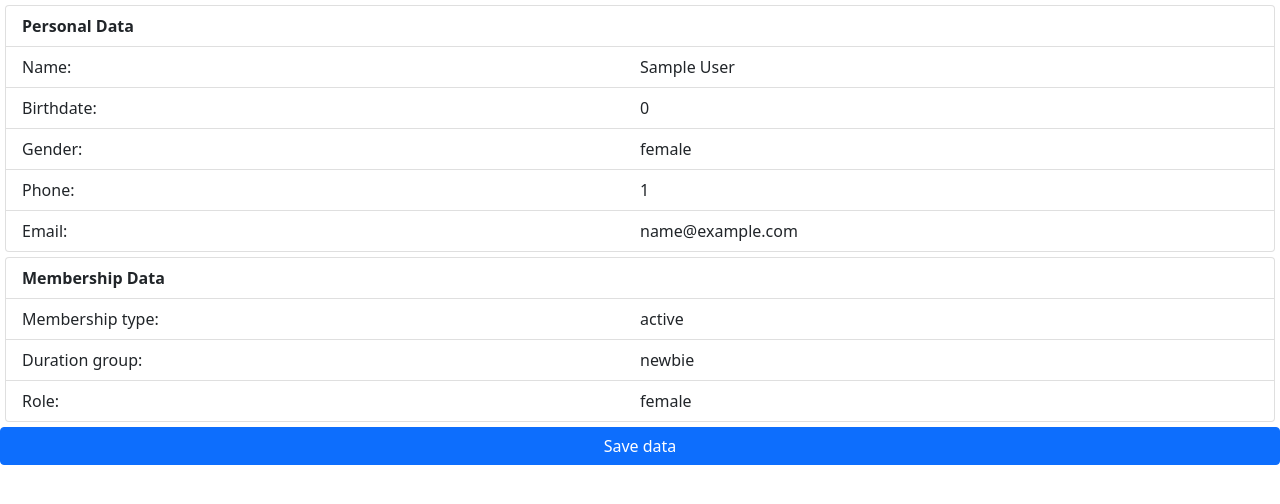
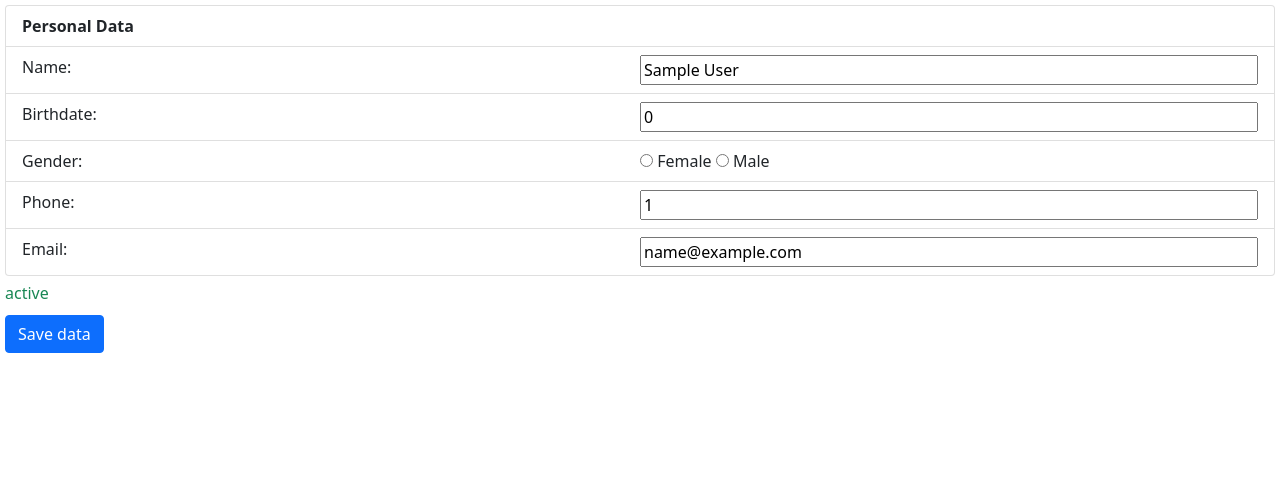
Before and after one commit to sisch0909/databases1, a Flask app: template app/templates/edit.html in a window 1280 px wide. Shown: the part 56-560 px from the top of the page. Run offline with Flask 2, Linux system fonts and the light colour scheme; the template is opened without the code that fills it: most values are stand-ins (such as "Sample title", 1, 10 or a date in 2020).

Commit message:
webapp v3

```diff
--- a/app/app.py
+++ b/app/app.py
@@ -1,5 +1,5 @@
 #!/usr/bin/env python
-from flask import Flask, render_template
+from flask import Flask, render_template, request
 from flask_restful import Resource, Api
 #from flask_sqlalchemy import SQLAlchemy
 from pandas import pandas as pd
@@ -28,5 +28,35 @@
 def home():
     return render_template("home.html", members=members)
 
+@app.route('/login', methods=["POST"])
+def loginpage():
+    email = request.form.get("email")
+    password = request.form.get("password")
+    id=0
+    i=0
+    error_statement=""
+    if not email or not password:
+        error_statement = "Please fill in missing field"
+        return render_template("login.html",
+            email=email,
+            password=password,
+            error_statement=error_statement)
+    #while i == 1:
+      #  if email == members.email.id:
+       #     if password == members.pw.id:
+        #        #return render_template("welcome.html", members=members)
+         #       i=0
+        #else:
+        #    id=+1
+        #    i=1
+        #    return render_template("wrongpwd.html", member=len(members))
+
+@app.route('/edit', methods=["POST"])
+def update_data():
+    email = request.form.get("email")
+    password = request.form.get("password")
+    update_statement=" Your data has been succesfully updated!"
+    return render_template("edit.html", update_statement=update_statement, members=members)
+
 if __name__ == '__main__':
     app.run(host='0.0.0.0', port=80, debug=True)
--- a/app/static/css/main.css
+++ b/app/static/css/main.css
@@ -1,5 +1,4 @@
 .loginframe{
-    position: absolute;
     top: 15vh;
     background: #fff;
     padding: 30px;
--- a/app/templates/base.html
+++ b/app/templates/base.html
@@ -12,28 +12,28 @@
   <body>
     <nav class="navbar navbar-expand-lg navbar-light bg-light">
       <div class="container-fluid">
-        <a class="navbar-brand" href="/">SVD</a>
+        <a class="navbar-brand" href="{{ url_for('login')}}">SVD</a>
         <button class="navbar-toggler" type="button" data-bs-toggle="collapse" data-bs-target="#navbarSupportedContent" aria-controls="navbarSupportedContent" aria-expanded="false" aria-label="Toggle navigation">
           <span class="navbar-toggler-icon"></span>
         </button>
         <div class="collapse navbar-collapse" id="navbarSupportedContent">
           <ul class="navbar-nav me-auto mb-2 mb-lg-0">
             <li class="nav-item">
-              <a class="nav-link active" aria-current="page" href="/home">Home</a>
+              <a class="nav-link active" aria-current="page" href="{{ url_for('home')}}">Home</a>
             </li>
             <li class="nav-item dropdown">
               <a class="nav-link dropdown-toggle" href="#" id="navbarDropdown" role="button" data-bs-toggle="dropdown" aria-expanded="false">
                 My personal data
               </a>
               <ul class="dropdown-menu" aria-labelledby="navbarDropdown">
-                <li><a class="dropdown-item" href="/view">View data</a></li>
-                <li><a class="dropdown-item" href="/edit">Edit data</a></li>
+                <li><a class="dropdown-item" href="{{ url_for('view')}}">View data</a></li>
+                <li><a class="dropdown-item" href="{{ url_for('edit')}}">Edit data</a></li>
                 <li><hr class="dropdown-divider"></li>
                 <li><a class="dropdown-item" href="#">Something else here</a></li>
               </ul>
             </li>
             <li class="nav-item">
-              <a class="nav-link" href=/#">Logout</a>
+              <a class="nav-link" href="/">Logout</a>
             </li>
           </ul>
 
--- a/app/templates/edit.html
+++ b/app/templates/edit.html
@@ -1,7 +1,7 @@
 {% extends 'base.html' %}
 
 {% block content %}
-<div personal>
+<form action="{{ url_for('update_data')}}" method="POST" class="">
   <ul class="list-group personal" >
     <li class="list-group-item bold">
       Personal Data
@@ -11,9 +11,7 @@
         <div>
           Name:
         </div>
-        <div>
-          {{ members.first_name.1 }} {{ members.last_name.1 }}
-        </div>
+          <input type="text" value="{{ members.first_name.1 }} {{ members.last_name.1 }}"/>
       </div>
     </li>
     <li class="list-group-item">
@@ -21,9 +19,7 @@
         <div>
           Birthdate:
         </div>
-        <div>
-          {{ members.birthday.1 }}
-        </div>
+          <input type="text" value="{{ members.birthday.1 }}"/>
       </div>
     </li>
     <li class="list-group-item">
@@ -32,9 +28,8 @@
           Gender:
         </div>
         <div>
-          {% if members.gender.1 == 'm' %}male
-          {% else %}female
-          {% endif %}
+          <input className="radio" type="radio" id="female" name="paymentMethod" value="female"> Female </input>
+          <input className="radio" type="radio" id="male" name="paymentMethod" value="male"> Male</input>
         </div>
       </div>
     </li>
@@ -43,9 +38,7 @@
         <div>
           Phone:
         </div>
-        <div>
-          {{ members.phone_number.1 }}
-        </div>
+        <input type="text" value="{{ members.phone_number.1 }}"/>
       </div>
       </li>
     <li class="list-group-item">
@@ -53,55 +46,11 @@
         <div>
           Email:
         </div>
-        <div>
-          {{ members.email.1 }}
-        </div>
+          <input type="text" value="{{ members.email.1 }}"/>
       </div>
     </li>
   </ul>
-
-  <ul class="list-group personal" >
-    <li class="list-group-item bold">
-      Membership Data
-    </li>
-    <li class="list-group-item">
-      <div class="datalist">
-        <div>
-          Membership type:
-        </div>
-        <div>
-          {% if members.membership_type_id.1 == 1 %}active
-          {% else %}passive
-          {% endif %}
-        </div>
-      </div>
-    </li>
-    <li class="list-group-item">
-      <div class="datalist">
-        <div>
-          Duration group:
-        </div>
-        <div>
-          {% if members.duration_group_id.1 == 1 %}newbie
-          {% elif members.duration_group_id.1 == 2 %}regular
-          {% elif members.duration_group_id.1 == 3 %}longtimer
-          {% elif members.duration_group_id.1 == 4 %}legend
-          {% endif %}
-        </div>
-      </div>
-    </li>
-    <li class="list-group-item">
-      <div class="datalist">
-        <div>
-          Role:
-        </div>
-        <div>
-          {% if members.gender.1 == 'm' %}male
-          {% else %}female
-          {% endif %}
-        </div>
-      </div>
-  </ul>
-  <button type="button" class="btn btn-primary button mergin_LR">Save data</button>
-</div>
+  <p class="text-success personal">{{update_statement}}</p>
+  <button type="submit" class="btn btn-primary personal">Save data</button>
+</form>
 {% endblock %}
--- /dev/null
+++ b/app/templates/wrongpwd.html
@@ -0,0 +1,2 @@
+<h1>Wrong password or email</h1>
+<h3>{{ member }}</h3>
```
Also changed, not shown: app/templates/login.html (+5 -4 lines), app/templates/welcome.html (added, +7 -0 lines).
